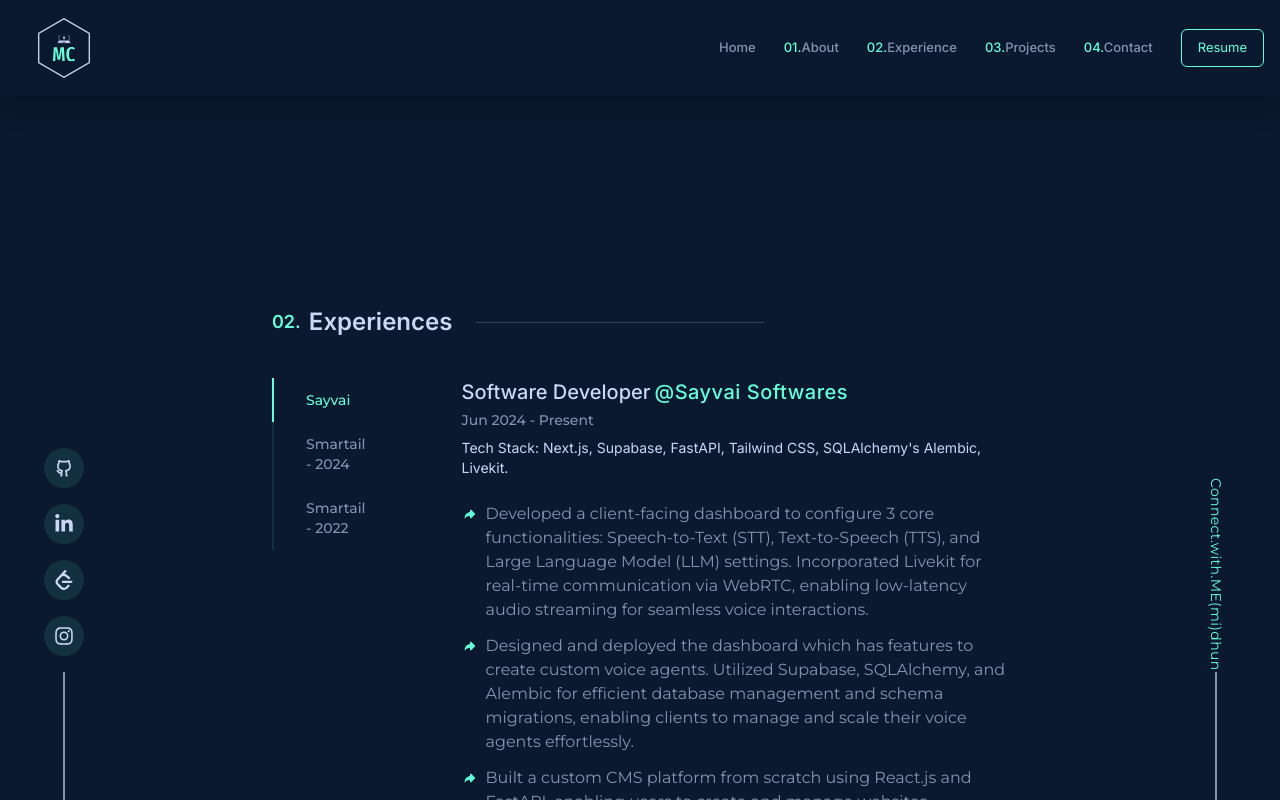
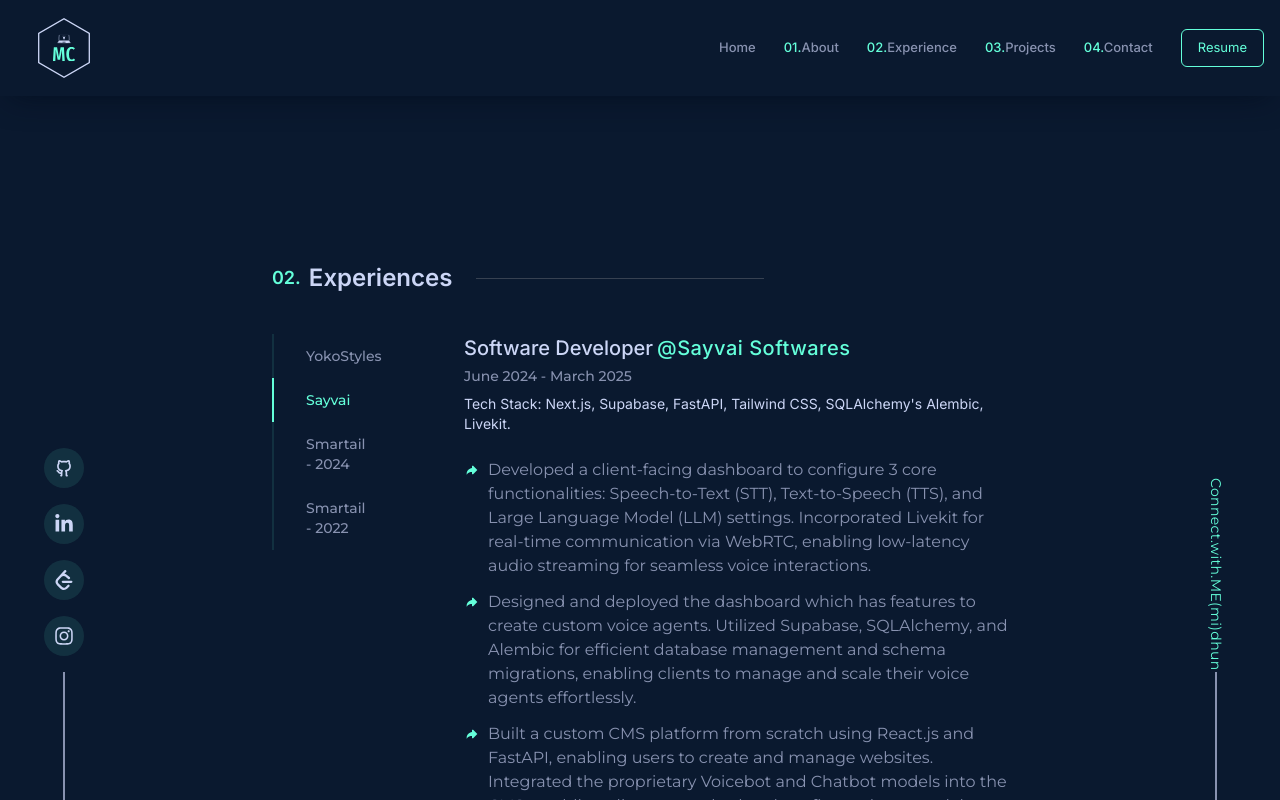
Before and after one commit to Midhun-live/Personal-portfolio, a Next.js app: page / in a window 1280 px wide. Both pictures are taken after a click on the item "Sayvai". Built offline with nearby package versions, Linux system fonts and the light colour scheme.

Commit message:
updated the experience section

```diff
--- a/components/Experience.tsx
+++ b/components/Experience.tsx
@@ -3,30 +3,43 @@
 import Sayvai from "./works/Sayvai";
 import Smartail1 from "./works/Smartail1";
 import Smartail2 from "./works/Smartail2";
+import YokoStyles from "./works/YokoStyles";
 import ParticlesComponent from "./Particles";
 
 const Experience = () => {
-  const [sayvai, setSayvai] = useState(true);
+  const [yokostyles, setYokoStyles] = useState(true);
+  const [sayvai, setSayvai] = useState(false);
   const [smartail1, setSmartail1] = useState(false);
   const [smartail2, setSmartail2] = useState(false);
 
+  const handleYokoStyles = () => {
+    setYokoStyles(true);
+    setSayvai(false);
+    setSmartail1(false);
+    setSmartail2(false);
+  };
+
   const handleSayvai = () => {
+    setYokoStyles(false);
     setSayvai(true);
     setSmartail1(false);
     setSmartail2(false);
   };
 
   const handleSmartail1 = () => {
+    setYokoStyles(false);
     setSayvai(false);
     setSmartail1(true);
     setSmartail2(false);
   };
 
   const handleSmartail2 = () => {
+    setYokoStyles(false);
     setSayvai(false);
     setSmartail1(false);
     setSmartail2(true);
   };
+
   return (
     <section
       id="experience"
@@ -35,6 +48,17 @@
       <SectionTitle title="Experiences" titleNumber="02" />
       <div className="w-full mt-10 flex flex-col md:flex-row gap-16">
         <ul className="md:w-32 flex flex-col">
+          <li
+            onClick={handleYokoStyles}
+            className={`${
+              yokostyles
+                ? "border-l-textGreen text-textGreen"
+                : "border-l-hoverColor text-textDark"
+            } border-l-2 bg-transparent hover:bg-[#112240] py-3 text-sm
+            cursor-pointer duration-300 px-8 font-medium`}
+          >
+            YokoStyles
+          </li>
           <li
             onClick={handleSayvai}
             className={`${
@@ -69,6 +93,7 @@
             Smartail - 2022
           </li>
         </ul>
+        {yokostyles && <YokoStyles />}
         {sayvai && <Sayvai />}
         {smartail1 && <Smartail1 />}
         {smartail2 && <Smartail2 />}
--- a/components/works/Sayvai.tsx
+++ b/components/works/Sayvai.tsx
@@ -14,7 +14,7 @@
         <span className="text-textGreen tracking-wide">@Sayvai Softwares</span>
       </h3>
       <p className="text-sm mt-1 font-medium text-textDark">
-        Jun 2024 - Present{" "}
+        June 2024 - March 2025{" "}
       </p>
       <h4 className="ont-medium text-sm mt-2 font-titleFont">
         Tech Stack: Next.js, Supabase, FastAPI, Tailwind CSS, SQLAlchemy&apos;s Alembic, Livekit.
--- /dev/null
+++ b/components/works/YokoStyles.tsx
@@ -0,0 +1,46 @@
+import { motion } from "framer-motion";
+import { TiArrowForward } from "react-icons/ti";
+
+const YokoStyles = () => {
+  return (
+    <motion.div
+      initial={{ opacity: 0 }}
+      animate={{ opacity: 1 }}
+      transition={{ delay: 0.1 }}
+      className="w-full"
+    >
+      <h3 className="flex gap-1 font-medium text-xl font-titleFont">
+        Full Stack Developer Consultant{" "}
+        <span className="text-textGreen tracking-wide">@YokoStyles Remote</span>
+      </h3>
+      <p className="text-sm mt-1 font-medium text-textDark">
+        April 2025 - Present{" "}
+      </p>
+      <h4 className="font-medium text-sm mt-2 font-titleFont">
+        Tech Stack: Python, Flask, NiceGUI, Meshcapade API, Microservices Architecture
+      </h4>
+      <ul className="mt-6 flex flex-col gap-3">
+        <li className="text-base flex gap-2 text-textDark">
+          <span className="text-textGreen mt-1">
+            <TiArrowForward />
+          </span>
+          Engineered comprehensive conversion mechanisms using Python and Flask to transform GarmentCode-generated parametric sewing patterns into 4 industry-standard formats (SVG, PNG, PDF, DXF). Implemented robust file processing pipelines achieving 99.5% accuracy in pattern geometry translation, enabling seamless manufacturing integration.
+        </li>
+        <li className="text-base flex gap-2 text-textDark">
+          <span className="text-textGreen mt-1">
+            <TiArrowForward />
+          </span>
+          Integrated Meshcapade API using Python to render parametric garment patterns in 3 dimensional space. Constructed NiceGUI-based user interface for real-time visualization and data transformation logic to process GarmentCode pattern outputs with body measurement parameters for made-to-measure garment creation.
+        </li>
+        <li className="text-base flex gap-2 text-textDark">
+          <span className="text-textGreen mt-1">
+            <TiArrowForward />
+          </span>
+          Architected and written 3 independent Flask-based microservices using Python for handling parametric pattern conversion workflows and multi-format export processes. Successfully refactored monolithic pattern processing components into scalable microservices architecture, improving system maintainability and deployment flexibility.
+        </li>
+      </ul>
+    </motion.div>
+  );
+};
+
+export default YokoStyles;
```
